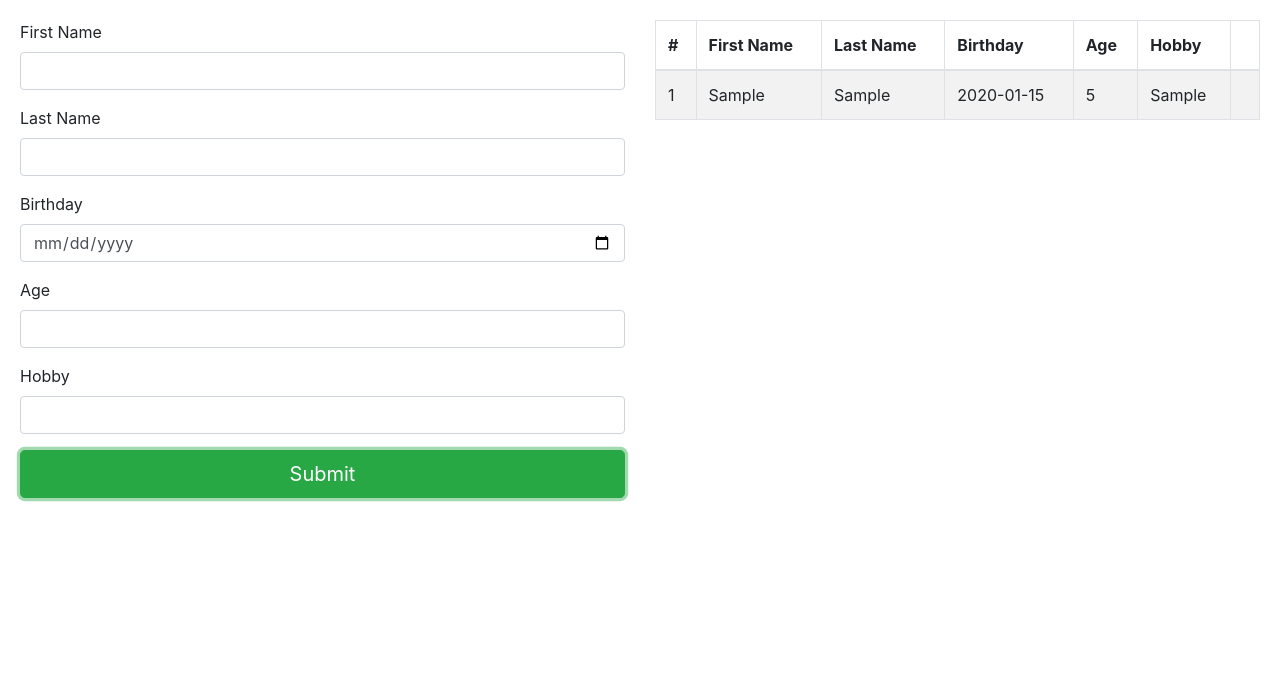
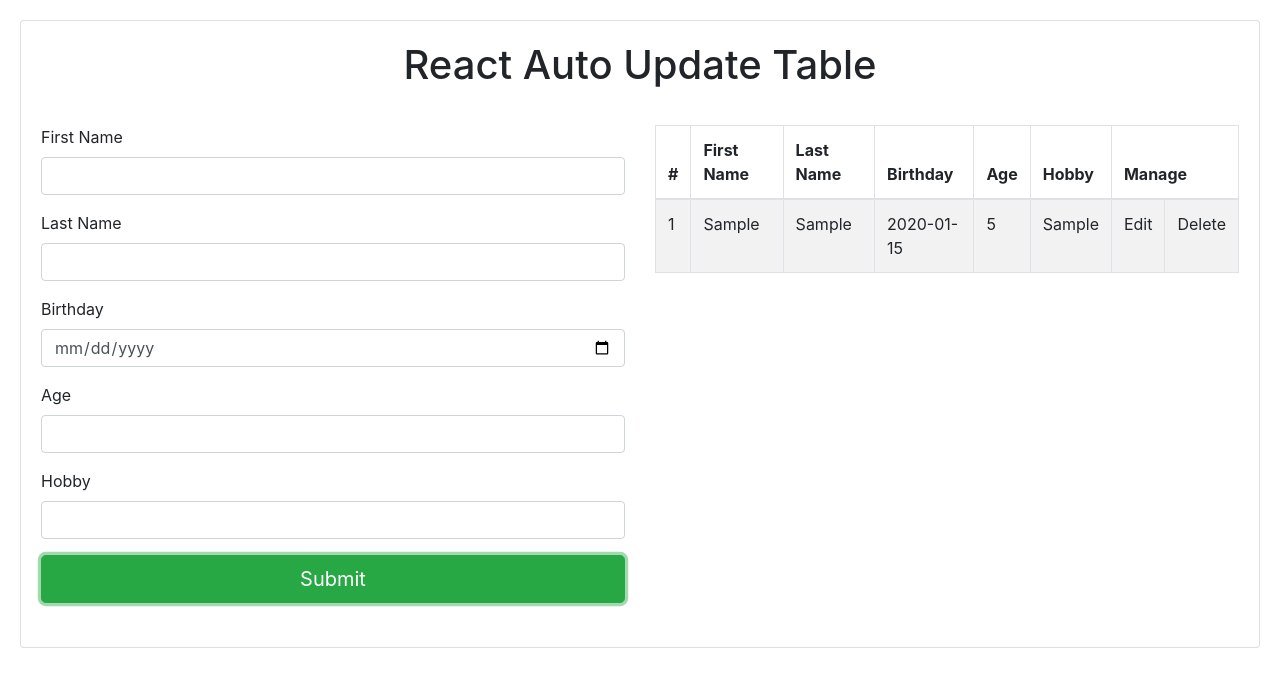
Before and after one commit to sammysmart95/React-Table, a React (Create React App) app: page / in a window 1280 px wide. Both pictures are taken after typing "Sample", "Sample", "2020-01-15", "5", "Sample" into the empty fields and a click on the button "Submit". Shown: the top 686 px of the page. Built offline with nearby package versions, Linux system fonts and the light colour scheme.

Commit message:
Added the edit and delete col

```diff
--- a/src/App.css
+++ b/src/App.css
@@ -1,6 +1,10 @@
 .App {
   /* text-align: center; */
   padding: 20px;
+}
+
+.React {
+  text-align: center;
 }
 
 .App-logo {
--- a/src/App.js
+++ b/src/App.js
@@ -2,12 +2,19 @@ import React from 'react';
 import 'bootstrap/dist/css/bootstrap.css';
 import './App.css';
 import User from './From.js';
+import Card from 'react-bootstrap/Card';
 
 function App() {
   return (
     <div className="App">
+      <Card body>
+        <Card.Title className="React">
+          <h1>React Auto Update Table</h1>
+        </Card.Title>
+        <br />
 
-      <User className="user"/>
+        <User className="user" />
+      </Card>
     </div>
   );
 }
--- a/src/From.js
+++ b/src/From.js
@@ -16,6 +16,7 @@ class User extends React.Component {
         this.submit = this.submit.bind(this);
 
         this.state = {
+            id: '',
             firstName: "",
             lastName: "",
             birthday: "",
@@ -48,10 +49,33 @@ class User extends React.Component {
 
     submit(e) {
         e.preventDefault()
-        const { firstName, lastName, birthday, age, hobby, allUsers } = this.state
+        const { id, firstName, lastName, birthday, age, hobby, allUsers } = this.state
         let nextAllUsers = allUsers
-        nextAllUsers.push({ firstName, lastName, birthday, age, hobby })
-        this.setState({ firstName: "", lastName: "", birthday: "", age: "", hobby: "", allUsers: nextAllUsers })
+        if (id) {
+            nextAllUsers = nextAllUsers.map(user => {
+                if (user.id === id) {
+                    return { ...user, firstName, lastName, birthday, age, hobby, allUsers }
+                }
+                return user
+            })
+        } else {
+            nextAllUsers.push({ id: Math.random(), firstName, lastName, birthday, age, hobby })
+        }
+        this.setState({ id: '', firstName: "", lastName: "", birthday: "", age: "", hobby: "", allUsers: nextAllUsers })
+    }
+
+    deleteUser = user => {
+        this.setState({
+            ...this.state,
+            allUsers: this.state.allUsers.filter(use => use.id !== user.id)
+        })
+    }
+
+    editUser = user => {
+        this.setState({
+            ...this.state,
+            ...user
+        })
     }
 
 
@@ -93,7 +117,7 @@ class User extends React.Component {
                     <br />
                 </div >
                 <div className="col-md-6">
-                <Table_Update allUsers = {allUsers} />
+                    <Table_Update allUsers={allUsers} editUser={this.editUser} deleteUser={this.deleteUser} />
 
                 </div>
 
--- a/src/Table.js
+++ b/src/Table.js
@@ -1,7 +1,7 @@
 import React from 'react';
 import Table from 'react-bootstrap/Table';
 
-const Table_Update = ({ allUsers }) => <div>
+const Table_Update = ({ allUsers, editUser, deleteUser }) => <div>
     {allUsers.length ? <Table striped bordered hover>
         <thead>
             <tr>
@@ -11,7 +11,7 @@ const Table_Update = ({ allUsers }) => <div>
                 <th>Birthday</th>
                 <th>Age</th>
                 <th>Hobby</th>
-                <th></th>
+                <th colSpan='2' >Manage</th>
             </tr>
         </thead>
         <tbody>
@@ -22,7 +22,8 @@ const Table_Update = ({ allUsers }) => <div>
                 <td>{user.birthday}</td>
                 <td>{user.age}</td>
                 <td>{user.hobby}</td>
-                <td></td>
+                <td onClick={() => editUser(user)} >Edit</td>
+                <td onClick={() => deleteUser(user)} >Delete</td>
             </tr>
             )}
         </tbody>
```
Lines whose indentation alone changed are shown as unchanged.
